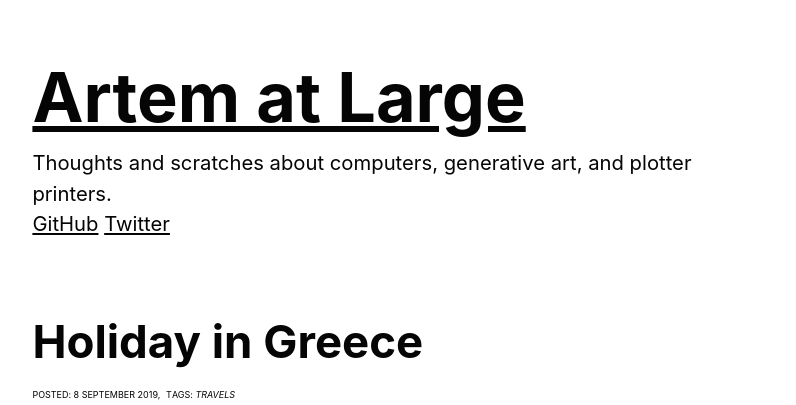
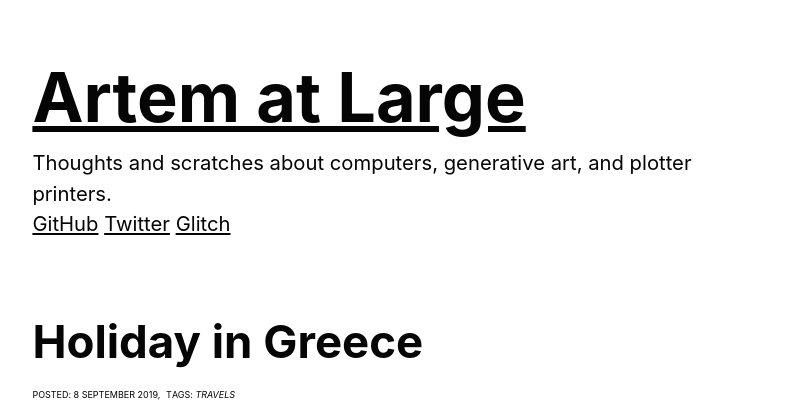
Before and after one commit to ox/ox.github.io, a Jekyll site: the page built from _posts/2019-09-08-holiday-in-greece.md, in a window 1280 px wide. Shown: the top 405 px of the page, without its empty margins (238-1034 px from the left). Built offline with Jekyll 4.4.1, drawn with Linux system fonts in a browser that asks for light colours.

Commit message:
add glitch link to header

```diff
--- a/_layouts/default.html
+++ b/_layouts/default.html
@@ -38,6 +38,7 @@
         <p>
           <a href="{{ site.github.owner_url }}">GitHub</a>
           <a href="https://www.twitter.com/ox">Twitter</a>
+          <a href="https://glitch.com/@ox">Glitch</a>
         </p>
       </header>
 
```
